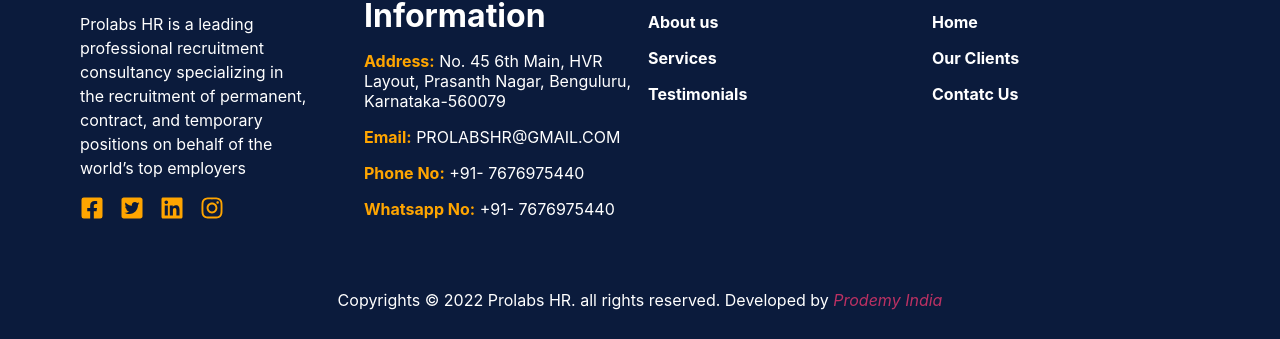
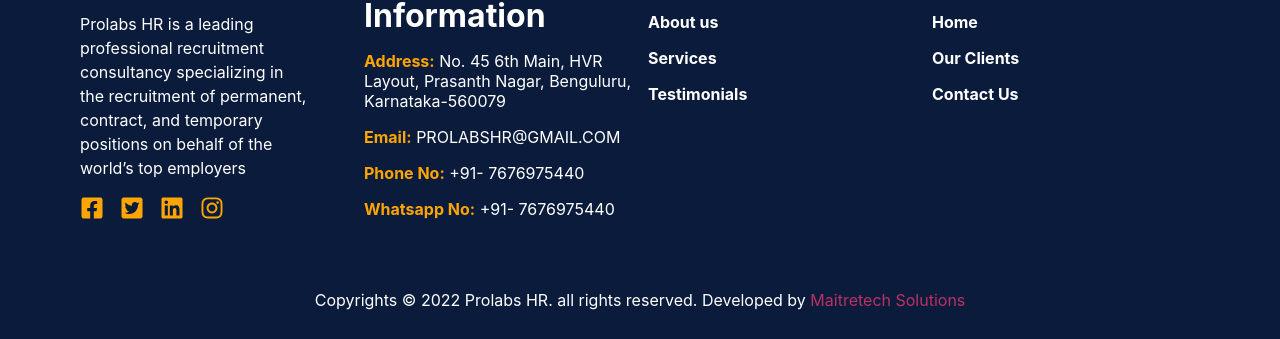
Before and after one commit to punitdiwan/prolabshr-hr-consultancy, a Next.js app: page /aboutus in a window 1280 px wide. Shown: the part 3264-3603 px from the top of the page. Built offline with nearby package versions, Linux system fonts and the light colour scheme.

Commit message:
link-changed

```diff
--- a/Components/Footer.js
+++ b/Components/Footer.js
@@ -5,6 +5,7 @@
   FaLinkedin,
   FaTwitterSquare,
 } from "react-icons/fa";
+import Link from "next/link";
 
 function Footer() {
   return (
@@ -21,19 +22,15 @@
               </p>
               <div className="icons">
                 <a href="#">
-
                   <FaFacebookSquare />
                 </a>
                 <a href="#">
-
                   <FaTwitterSquare />
                 </a>
                 <a href="#">
-
                   <FaLinkedin />
                 </a>
                 <a href="#">
-
                   <FaInstagram />
                 </a>
               </div>
@@ -60,16 +57,13 @@
           <div className="footer-2">
             <h1>Our Explore</h1>
             <div className="footer-2-2">
+              <Link href="/aboutus">
+                <h4>About us </h4>
+              </Link>
+              <Link href="/recruitment">
+                <h4>Services</h4>
+              </Link>
               <a href="#">
-
-                <h4>About us </h4>
-              </a>
-              <a href="#">
-
-                <h4>Services</h4>
-              </a>
-              <a href="#">
-
                 <h4>Testimonials</h4>
               </a>
             </div>
@@ -77,28 +71,29 @@
           <div className="footer-2">
             <h1>Quick Links</h1>
             <div className="footer-2-2">
+              <Link href="/">
+                <h4> Home </h4>
+              </Link>
               <a href="#">
-
-                <h4> Home </h4>
-              </a>
-              <a href="#">
-
                 <h4> Our Clients</h4>
               </a>
-              <a href="#">
-
-                <h4>Contatc Us</h4>
-              </a>
+              <Link href="/contactus">
+                <h4>Contact Us</h4>
+              </Link>
             </div>
           </div>
         </div>
         <p>
-
           Copyrights © 2022 Prolabs HR. all rights reserved. Developed by
           <span className="copyright-link">
             <a href="#">
+              {/* <i> */}
 
-              <i> Prodemy India </i>
+              <a href="http://maitretech.com/" target="_blank">
+                {" "}
+                Maitretech Solutions
+              </a>
+              {/* </i> */}
             </a>
           </span>
         </p>
```
